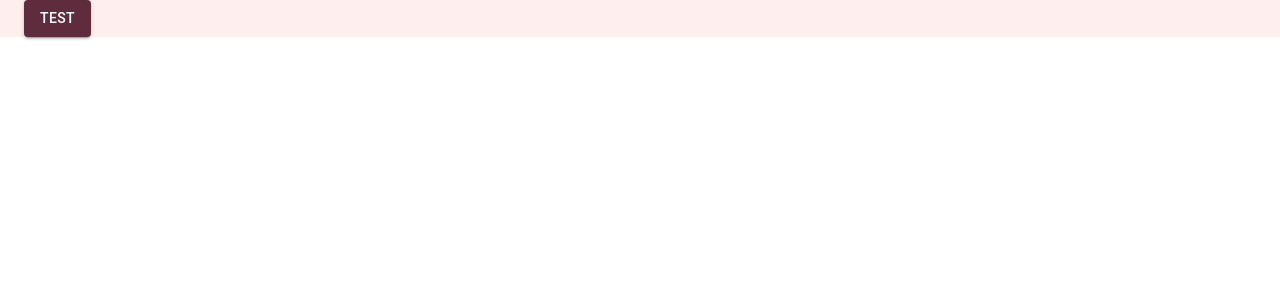
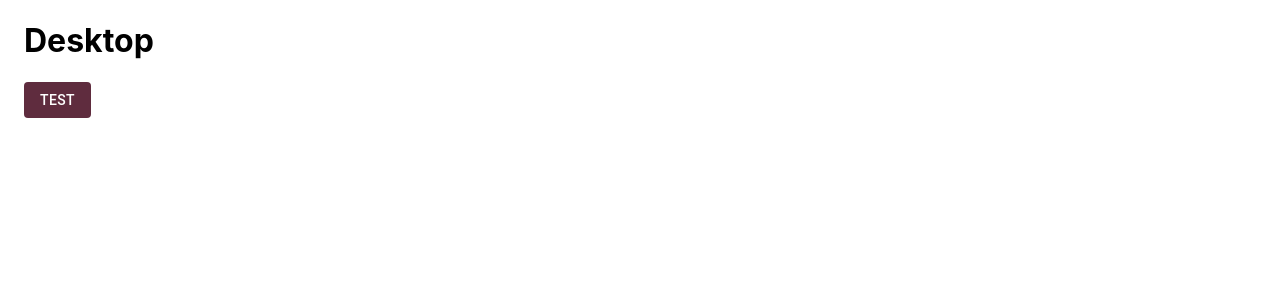
Before and after one commit to OerdBej/sda-shop, a React (Create React App) app: page / in a window 1280 px wide. Shown: the top 300 px of the page. Built offline with nearby package versions, Linux system fonts and the light colour scheme.

Commit message:
useMediaQuery to the components

```diff
--- a/src/App.js
+++ b/src/App.js
@@ -3,6 +3,7 @@
 import { Container } from "@mui/system";
 import { useEffect } from "react";
 import theme from "./styles/theme";
+import Appbar from "./components/appbar";
 
 function App() {
   useEffect(() => {
@@ -10,7 +11,8 @@
   }, []);
   return (
     <ThemeProvider theme={theme}>
-      <Container maxWidth="xl" sx={{ background: "#fee" }}>
+      <Container maxWidth="xl" sx={{ background: "#fff" }}>
+        <Appbar />
         <Button variant={"contained"}>Test</Button>
       </Container>
     </ThemeProvider>
--- /dev/null
+++ b/src/components/appbar/index.js
@@ -0,0 +1,12 @@
+import { useMediaQuery } from "@mui/material";
+import { useTheme } from "@mui/material/styles";
+
+// bringing the hooks from themes 🔥
+export default function Appbar() {
+  const theme = useTheme();
+
+  // conditional for the media queries mobile
+  const matches = useMediaQuery(theme.breakpoints.down("md"));
+
+  return <>{matches ? <h1>Mobile</h1> : <h1>Desktop</h1>}</>;
+}
--- a/src/styles/theme/index.js
+++ b/src/styles/theme/index.js
@@ -37,6 +37,15 @@
       main: Colors.secondary,
     },
   },
+  //   going to the roots and targeting the components.
+  components: {
+    MuiButton: {
+      defaultProps: {
+        disableRipple: true,
+        disableElevation: true,
+      },
+    },
+  },
 });
 
 export default theme;
```
Also changed, not shown: src/components/appbar/appbarDesktop.js (added), src/components/appbar/appbarMobile.js (added).
